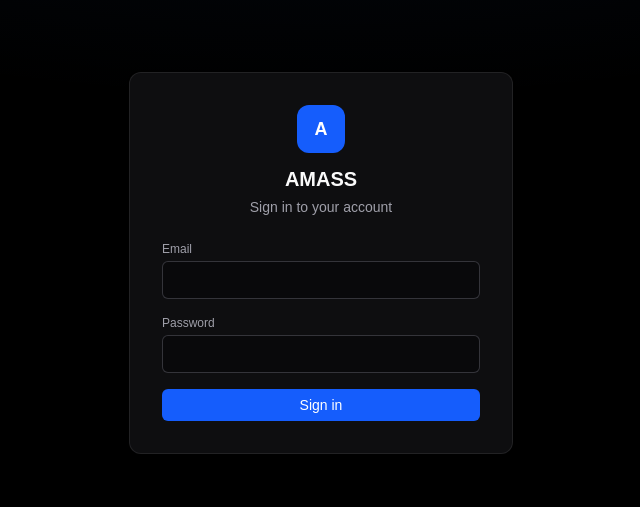
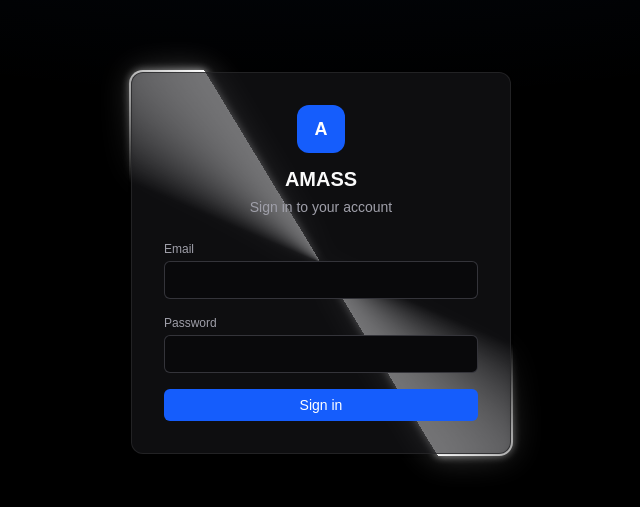
Before and after one commit to khalludi03/Assignment-Submission-Management-System, a Next.js app in the folder frontend/: page /login in a window 1280 px wide. Shown: the part 137-644 px from the top of the page, without its empty margins (319-959 px from the left). Built offline with nearby package versions, Linux system fonts and the light colour scheme.

Commit message:
feat: white dual-aura glow on login card

```diff
--- a/frontend/app/globals.css
+++ b/frontend/app/globals.css
@@ -1,4 +1,10 @@
 @import "tailwindcss";
+
+@property --aura-angle {
+  syntax: "<angle>";
+  inherits: true;
+  initial-value: 0deg;
+}
 
 :root {
   --background: #000000;
@@ -25,6 +31,54 @@ body {
 }
 
 @layer components {
+  .aura {
+    --aura-padding: 0.125rem;
+    --aura-radius: 0.75rem;
+    position: relative;
+    display: block;
+    padding: var(--aura-padding);
+    border-radius: calc(var(--aura-padding) + var(--aura-radius));
+    background-image: conic-gradient(from var(--aura-angle), transparent 225deg, currentColor);
+    animation: aura-spin 6s linear infinite;
+  }
+
+  .aura-dual {
+    background-image: repeating-conic-gradient(
+      from var(--aura-angle),
+      transparent 0%,
+      transparent 40%,
+      currentColor 50%
+    );
+  }
+
+  .aura::before,
+  .aura::after {
+    content: "";
+    position: absolute;
+    top: 50%;
+    left: 50%;
+    z-index: 0;
+    display: block;
+    width: 100%;
+    height: 100%;
+    border-radius: inherit;
+    background-image: inherit;
+    opacity: 0.7;
+    filter: blur(0.25rem);
+    translate: -50% -50%;
+    animation: inherit;
+  }
+
+  .aura::after {
+    opacity: 0.3;
+    filter: blur(1rem);
+  }
+
+  .aura > * {
+    position: relative;
+    z-index: 1;
+  }
+
   .card {
     @apply rounded-xl border border-zinc-800/80 bg-zinc-900/60 shadow-sm;
   }
@@ -77,3 +131,18 @@ body {
     @apply bg-amber-500/10 text-amber-400;
   }
 }
+
+@keyframes aura-spin {
+  to {
+    --aura-angle: 360deg;
+    transform: translateZ(1px);
+  }
+}
+
+@media (prefers-reduced-motion: reduce) {
+  .aura,
+  .aura::before,
+  .aura::after {
+    animation-duration: 24s;
+  }
+}
--- a/frontend/app/login/page.tsx
+++ b/frontend/app/login/page.tsx
@@ -35,7 +35,8 @@ export default function LoginPage() {
 
   return (
     <main className="flex min-h-screen items-center justify-center px-4">
-      <div className="card w-full max-w-sm p-8">
+      <div className="aura aura-dual w-full max-w-sm text-white">
+        <div className="card w-full p-8">
           <div className="mb-6 flex flex-col items-center text-center">
             <span className="mb-3 flex h-12 w-12 items-center justify-center rounded-xl bg-blue-600 text-lg font-bold text-white">
               A
@@ -83,6 +84,7 @@ export default function LoginPage() {
             </button>
           </form>
         </div>
+      </div>
     </main>
   );
 }
```
Lines whose indentation alone changed are shown as unchanged.
